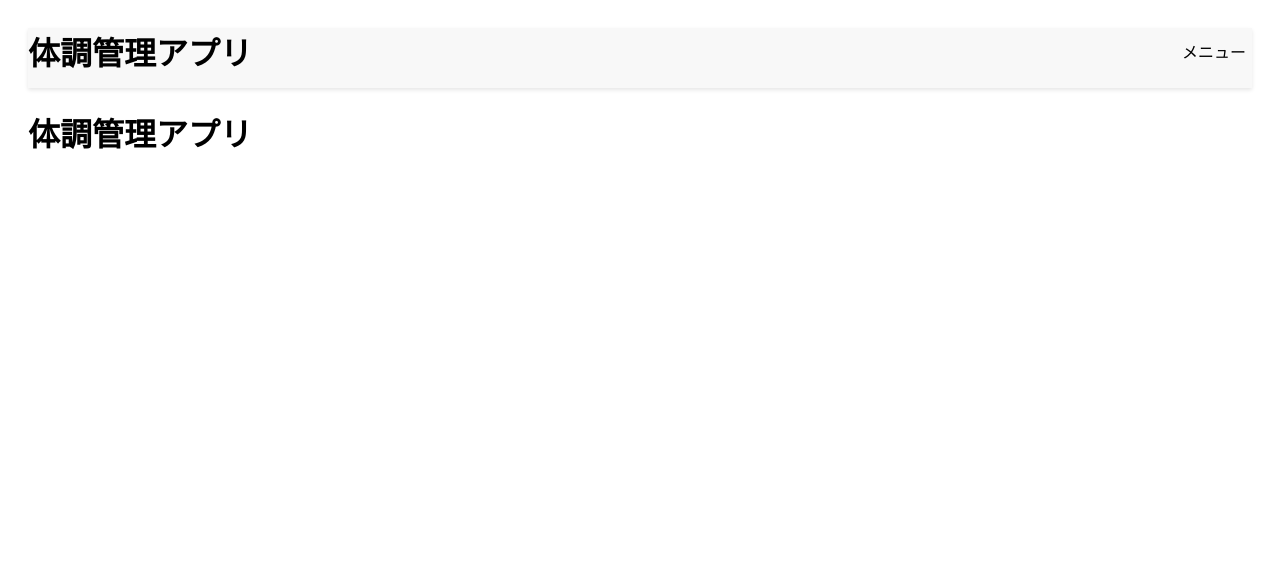
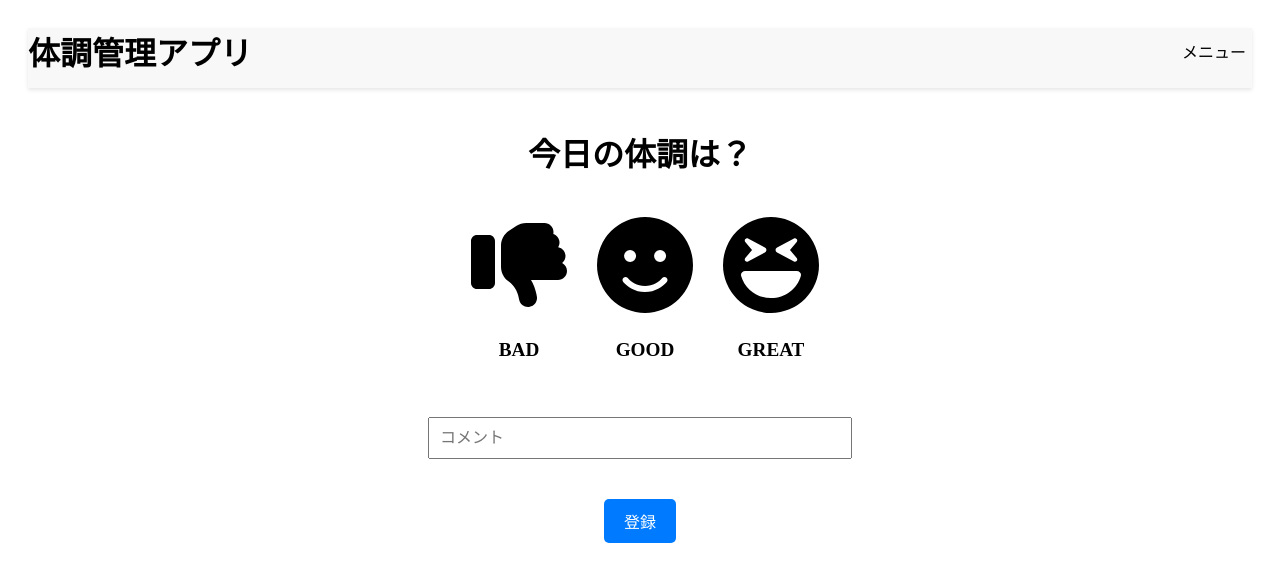
Before and after one commit to Na0Se/condition_management, a Vue app in the folder frontend-app/: page /condition in a window 1280 px wide. Shown: the top 582 px of the page. Built offline with nearby package versions, Linux system fonts and the light colour scheme.

Commit message:
done condition

```diff
--- a/frontend-app/package.json
+++ b/frontend-app/package.json
@@ -8,6 +8,9 @@
     "lint": "vue-cli-service lint"
   },
   "dependencies": {
+    "@fortawesome/fontawesome-svg-core": "^6.4.0",
+    "@fortawesome/free-solid-svg-icons": "^6.4.0",
+    "@fortawesome/vue-fontawesome": "^3.0.0-5",
     "core-js": "^3.8.3",
     "vue": "^3.2.13",
     "vue-router": "^4.2.4",
--- a/frontend-app/src/components/ConditionUser.vue
+++ b/frontend-app/src/components/ConditionUser.vue
@@ -1,12 +1,124 @@
 <template>
-    <h1>体調管理アプリ</h1>
+<div>
+    <div class="container">
+    <h1>今日の体調は？</h1>
+    <div class="box-icon">
+    <div class="icon" @click="condition('BAD')">
+        <svg xmlns="http://www.w3.org/2000/svg" height="6em" viewBox="0 0 512 512"><!--! Font Awesome Free 6.4.0 by @fontawesome - https://fontawesome.com License - https://fontawesome.com/license (Commercial License) Copyright 2023 Fonticons, Inc. --><path d="M313.4 479.1c26-5.2 42.9-30.5 37.7-56.5l-2.3-11.4c-5.3-26.7-15.1-52.1-28.8-75.2H464c26.5 0 48-21.5 48-48c0-18.5-10.5-34.6-25.9-42.6C497 236.6 504 223.1 504 208c0-23.4-16.8-42.9-38.9-47.1c4.4-7.3 6.9-15.8 6.9-24.9c0-21.3-13.9-39.4-33.1-45.6c.7-3.3 1.1-6.8 1.1-10.4c0-26.5-21.5-48-48-48H294.5c-19 0-37.5 5.6-53.3 16.1L202.7 73.8C176 91.6 160 121.6 160 153.7V192v48 24.9c0 29.2 13.3 56.7 36 75l7.4 5.9c26.5 21.2 44.6 51 51.2 84.2l2.3 11.4c5.2 26 30.5 42.9 56.5 37.7zM32 384H96c17.7 0 32-14.3 32-32V128c0-17.7-14.3-32-32-32H32C14.3 96 0 110.3 0 128V352c0 17.7 14.3 32 32 32z"/></svg>
+        <h2>BAD</h2>
+    </div>
+
+    <div class="icon" @click="condition('GOOD')">
+        <svg xmlns="http://www.w3.org/2000/svg" height="6em" viewBox="0 0 512 512"><!--! Font Awesome Free 6.4.0 by @fontawesome - https://fontawesome.com License - https://fontawesome.com/license (Commercial License) Copyright 2023 Fonticons, Inc. --><path d="M256 512A256 256 0 1 0 256 0a256 256 0 1 0 0 512zM164.1 325.5C182 346.2 212.6 368 256 368s74-21.8 91.9-42.5c5.8-6.7 15.9-7.4 22.6-1.6s7.4 15.9 1.6 22.6C349.8 372.1 311.1 400 256 400s-93.8-27.9-116.1-53.5c-5.8-6.7-5.1-16.8 1.6-22.6s16.8-5.1 22.6 1.6zM144.4 208a32 32 0 1 1 64 0 32 32 0 1 1 -64 0zm192-32a32 32 0 1 1 0 64 32 32 0 1 1 0-64z"/></svg>
+        <h2>GOOD</h2>
+    </div>
+
+    <div class="icon" @click="condition('GREAT')">
+        <svg xmlns="http://www.w3.org/2000/svg" height="6em" viewBox="0 0 512 512"><!--! Font Awesome Free 6.4.0 by @fontawesome - https://fontawesome.com License - https://fontawesome.com/license (Commercial License) Copyright 2023 Fonticons, Inc. --><path d="M256 512A256 256 0 1 0 256 0a256 256 0 1 0 0 512zM96.8 314.1c-3.8-13.7 7.4-26.1 21.6-26.1H393.6c14.2 0 25.5 12.4 21.6 26.1C396.2 382 332.1 432 256 432s-140.2-50-159.2-117.9zm36.7-199.4l89.9 47.9c10.7 5.7 10.7 21.1 0 26.8l-89.9 47.9c-7.9 4.2-17.5-1.5-17.5-10.5c0-2.8 1-5.5 2.8-7.6l36-43.2-36-43.2c-1.8-2.1-2.8-4.8-2.8-7.6c0-9 9.6-14.7 17.5-10.5zM396 125.1c0 2.8-1 5.5-2.8 7.6l-36 43.2 36 43.2c1.8 2.1 2.8 4.8 2.8 7.6c0 9-9.6 14.7-17.5 10.5l-89.9-47.9c-10.7-5.7-10.7-21.1 0-26.8l89.9-47.9c7.9-4.2 17.5 1.5 17.5 10.5z"/></svg>
+        <h2>GREAT</h2>
+    </div>
+    </div>
+        <input type="text" placeholder="コメント" v-model="inputCondition.comment"/>
+
+        <button @click="postCondition">登録</button>
+    </div>
+
+
+
+</div>
 </template>
 
 <script>
+import {ref,inject,reactive} from 'vue';
+
 export default {
     name: 'ConditionUser',
     setup(){
 
+        const status = ref("");
+
+        const condition = (cont) => {
+            status.value = cont;
+        };
+
+        const inputCondition = reactive({
+            status: status,
+            comment: ""
+        });
+
+        const {registerCondition} = inject('fetchStore');
+
+        const postCondition = () => {
+            if(inputCondition.status !== ""){
+                registerCondition(inputCondition);
+            }
+        };
+
+
+
+        return{
+            condition,
+            inputCondition,
+            postCondition
+        }
     }
 }
 </script>
+
+<style scoped>
+  .container {
+    display: flex;
+    flex-direction: column;
+    align-items: center;
+    gap: 20px;
+    margin-top: 20px;
+  }
+
+  .box-icon {
+    display: flex;
+    gap: 20px;
+    flex-wrap: wrap; /* 横並びした要素を折り返す */
+    justify-content: center; /* 要素を中央に寄せる */
+  }
+
+  .icon {
+    display: flex;
+    flex-direction: column;
+    align-items: center;
+    gap: 10px;
+    flex: 1; /* 各要素の幅を均等に広げる */
+    margin-left: 10px;
+    cursor: pointer;
+  }
+
+    /* ホバー時のスタイル */
+    .icon:hover,
+    .icon:active {
+    color: blue; /* テキストの色を変更 */
+    transform: scale(1.1); /* サイズを少し拡大 */
+  }
+
+  .container h2 {
+    font-size: 1.2em;
+    text-align: center;
+  }
+
+  input {
+    margin-top: 20px;
+    padding: 10px;
+    width: 100%;
+    max-width: 400px;
+    font-size: 16px;
+  }
+
+  button {
+    margin-top: 20px;
+    padding: 10px 20px;
+    background-color: #007bff;
+    color: #fff;
+    border: none;
+    border-radius: 5px;
+    cursor: pointer;
+    font-size: 16px;
+  }
+</style>
--- a/frontend-app/src/main.js
+++ b/frontend-app/src/main.js
@@ -1,10 +1,17 @@
 import { createApp } from 'vue';
 import App from './App.vue';
 import router from './router.js';
+import { library } from '@fortawesome/fontawesome-svg-core'
+import { faLeaf } from '@fortawesome/free-solid-svg-icons'
+import { FontAwesomeIcon } from '@fortawesome/vue-fontawesome'
+
+library.add(faLeaf)
 
 const app = createApp(App);
 
 // routerの使用を登録
 app.use(router);
 
+app.component('fa-icon', FontAwesomeIcon );
+
 app.mount('#app');
--- a/frontend-app/src/store/fetchStore.js
+++ b/frontend-app/src/store/fetchStore.js
@@ -41,9 +41,27 @@ export function fetchStore() {
     }
   };
 
+  const registerCondition = async (condition) => {
+    const fetchOptions = {
+      method: 'POST',
+      body: JSON.stringify(condition),
+      headers: { 'Content-Type' : 'application/json'}
+    };
+
+    const response = await window.fetch(getApiUrl('/api/health-logs'),fetchOptions);
+
+    if(response.status !== 201){
+      window.alert('エラーが起きたよ！もう一度登録してみてね');
+    } else {
+      window.alert(`体調は${condition.status}でコメントは${condition.comment}で登録したよ！`);
+      console.log(condition);
+    }
+  };
+
   return {
     state,
     loginUser,
-    registerUser
+    registerUser,
+    registerCondition
   };
 }
```
Also changed, not shown: 1 other file (tests, documents, lock files or other folders).
